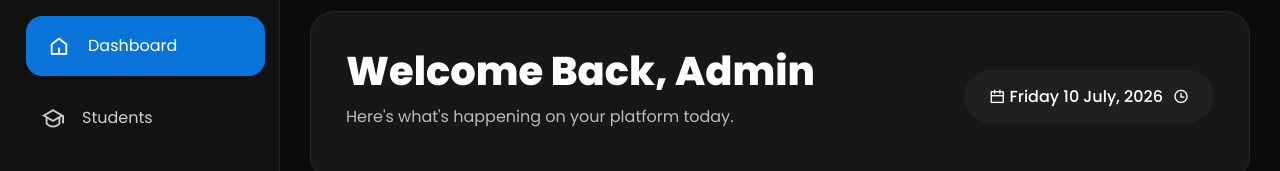
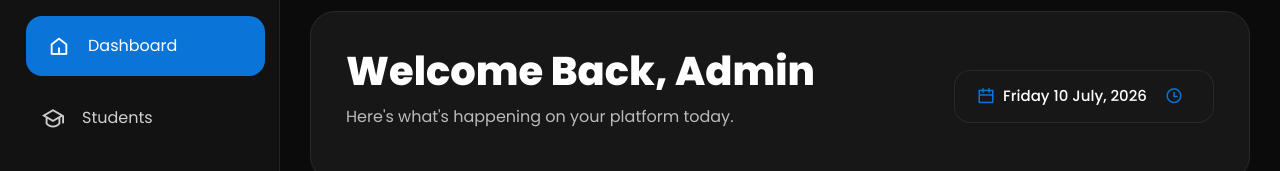
Before and after one commit to ArunN011/Education, a plain HTML site: page admin-dashboard.html in a window 1280 px wide. Shown: the part 120-291 px from the top of the page. Drawn offline with nearby package versions, Linux system fonts and the light colour scheme; some packages are replaced by stand-ins of ours; a script that the page names is missing.

Commit message:
Update admin-dashboard.css

```diff
--- a/admin-dashboard.css
+++ b/admin-dashboard.css
@@ -611,19 +611,19 @@ color:#bbb;
 
 .date-box{
 
-padding:14px 25px;
-
-border-radius:40px;
-
-background:#202020;
-
 display:flex;
 
 align-items:center;
 
-gap:10px;
+gap:18px;
 
-font-weight:500;
+padding:12px 22px;
+
+background:#171717;
+
+border-radius:16px;
+
+border:1px solid rgba(255,255,255,.08);
 
 }
 
@@ -707,6 +707,7 @@ align-items:center;
 display:flex;
 
 }
+
 
 .top-navbar{
 
@@ -1150,6 +1151,32 @@ border-bottom:1px solid rgba(255,255,255,.08);
 border:none;
 
 }
+.date-item{
+
+display:flex;
+
+align-items:center;
+
+gap:8px;
+
+white-space:nowrap;
+
+}
+
+.date-item i{
+
+color:#0A74D8;
+
+font-size:18px;
+
+}
+
+.date-item span{
+
+font-size:15px;
+
+font-weight:500;
+}
 .light-mode{
 
 background:#f6f8fb;
@@ -1187,6 +1214,11 @@ background:#fff;
 color:#111;
 
 }
+.light-mode .mobile-logo {
+
+   filter:brightness(1) invert(1);
+}
+
 
 .light-mode .search-box input{
 
```
